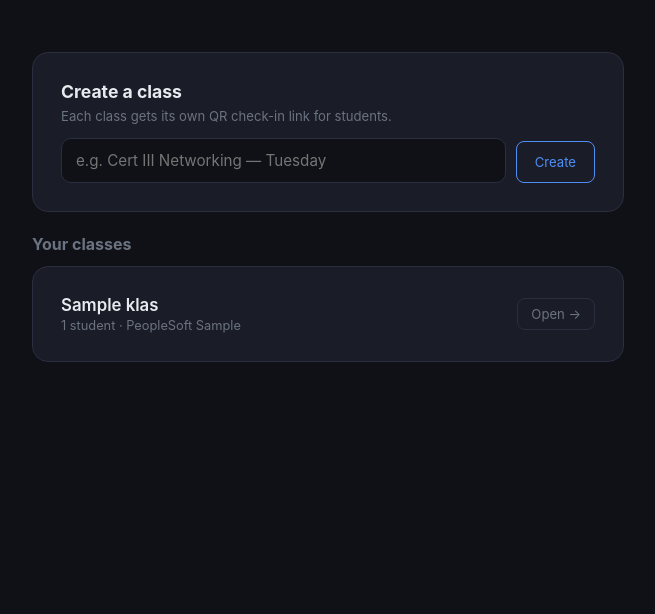
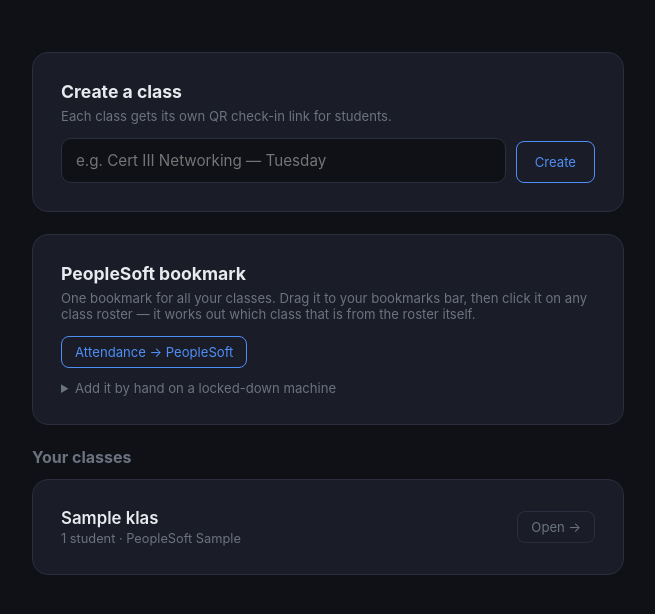
Before and after one commit to CapelaGames/Attendance, a Flask app: page / in a window 1280 px wide. Shown: the part 77-691 px from the top of the page, without its empty margins (312-967 px from the left). Run offline with Flask 3, Linux system fonts and the light colour scheme; a user stored in the database is signed in; tables that the repository leaves empty hold one stand-in row (values such as "Sample post"); some libraries are stand-ins or nearby versions.

Commit message:
One bookmark for every class, and choose the class yourself
Since the roster page announces its own CLASS_NBR there is no reason to carry
a bookmark per class. The dashboard now offers a single bookmark scoped to the
teacher: it reads the class number off whatever roster you run it on and
resolves that to the class linked to it. A roster belonging to no linked class
is refused with a message listing the links that do exist, rather than being
guessed at. Per-class bookmarks still work.

Linking is also no longer only trust-on-first-use. The class number can be set
or changed by hand on the sync page, a number already used by another class is
refused, and an automatic first link now announces itself in the summary
instead of happening silently. The summary and the popup both name which class
in the app the roster resolved to, so a wrong link is visible immediately.

```diff
--- a/app.py
+++ b/app.py
@@ -98,6 +98,9 @@ class Teacher(Base, UserMixin):
     email: Mapped[str] = mapped_column(String(255), unique=True, nullable=False)
     password_hash: Mapped[str] = mapped_column(String(255), nullable=False)
     is_admin: Mapped[bool] = mapped_column(Boolean, default=False, nullable=False)
+    # One bookmark for every class: the roster names its own PeopleSoft class,
+    # so this token resolves to whichever class is linked to it.
+    sync_token: Mapped[str | None] = mapped_column(String(32), unique=True)
     # New accounts start without PeopleSoft access; an admin turns it on.
     ps_upload_enabled: Mapped[bool] = mapped_column(Boolean, default=False, nullable=False)
     created_at: Mapped[datetime] = mapped_column(DateTime, default=datetime.utcnow)
@@ -182,7 +185,8 @@ def add_missing_columns() -> None:
              # Accounts predating this column keep PeopleSoft access; only
              # accounts created afterwards start disabled.
              'teacher': [('is_admin', 'BOOLEAN DEFAULT 0 NOT NULL'),
-                         ('ps_upload_enabled', 'BOOLEAN DEFAULT 1 NOT NULL')]}
+                         ('ps_upload_enabled', 'BOOLEAN DEFAULT 1 NOT NULL'),
+                         ('sync_token', 'VARCHAR(32)')]}
     insp = sa_inspect(engine)
     with engine.begin() as conn:
         for table, columns in added.items():
@@ -359,6 +363,32 @@ def ensure_sync_token(klass: Klass) -> str:
     return klass.sync_token
 
 
+def ensure_teacher_sync_token(teacher: Teacher) -> str:
+    if not teacher.sync_token:
+        teacher.sync_token = new_token()
+        SessionLocal.commit()
+    return teacher.sync_token
+
+
+def resolve_class(token: str, class_nbr: str) -> Klass | Teacher:
+    """For the one-bookmark-for-everything flow: which class is this roster?
+
+    Returns the Klass when the PeopleSoft class is linked to one, or the Teacher
+    when it isn't, so the caller can say what to do about it.
+    """
+    teacher = SessionLocal.scalar(select(Teacher).where(Teacher.sync_token == token))
+    if teacher is None:
+        abort(404)
+    if not teacher.ps_upload_enabled:
+        abort(403)
+    if not class_nbr:
+        return teacher
+    for klass in teacher.classes:
+        if klass.ps_class_nbr == class_nbr:
+            return klass
+    return teacher
+
+
 def add_names(klass: Klass, names: list[str]) -> list[str]:
     """Add de-duplicated names to a class. Returns names actually added."""
     existing = {s.name.strip().lower() for s in klass.students}
@@ -457,7 +487,13 @@ def logout():
 @login_required
 def dashboard():
     classes = sorted(current_user.classes, key=lambda k: k.name.lower())
-    return render_template('dashboard.html', classes=classes)
+    bookmarklet = None
+    if current_user.ps_upload_enabled:
+        bridge = url_for('sync_bridge_all',
+                         token=ensure_teacher_sync_token(current_user), _external=True)
+        bookmarklet = bookmarklet_for(bridge)
+    return render_template('dashboard.html', classes=classes, bookmarklet=bookmarklet,
+                           unlinked=[k for k in classes if not k.ps_class_nbr])
 
 
 @app.route('/classes', methods=['POST'])
@@ -813,7 +849,7 @@ PS_WORKCENTRE = PS_ORIGIN + '/psp/pdcmp/EMPLOYEE/SA/c/RX_MENU.RX_AT_WORKAREA.GBL
 @app.after_request
 def sync_cors(resp):
     """The bookmarklet runs on the TAFE origin, so these routes must allow it."""
-    if request.path.startswith('/api/sync/'):
+    if request.path.startswith(('/api/sync/', '/api/tsync/')):
         resp.headers['Access-Control-Allow-Origin'] = PS_ORIGIN
         resp.headers['Vary'] = 'Origin'
     return resp
@@ -831,7 +867,48 @@ def bookmarklet_for(bridge_url: str) -> str:
 def sync_bridge(token):
     """Same-origin helper window the bookmarklet talks to over postMessage."""
     get_class_by_sync_token(token)
-    return render_template('bridge.html', token=token, ps_origin=PS_ORIGIN)
+    return render_template('bridge.html', api_base=f'/api/sync/{token}',
+                           ps_origin=PS_ORIGIN)
+
+
+@app.route('/sync/t/<token>/bridge')
+def sync_bridge_all(token):
+    """The all-classes bookmark: the roster tells us which class it is."""
+    resolve_class(token, '')
+    return render_template('bridge.html', api_base=f'/api/tsync/{token}',
+                           ps_origin=PS_ORIGIN)
+
+
+def no_class_linked(teacher: Teacher, class_nbr: str):
+    linked = [f'{k.ps_class_nbr} → {k.name}' for k in teacher.classes if k.ps_class_nbr]
+    detail = ('Linked so far: ' + '; '.join(linked)) if linked else \
+             'None of your classes are linked yet.'
+    return jsonify({
+        'ok': False, 'mismatch': True,
+        'message': (f'No class in your attendance app is linked to PeopleSoft class '
+                    f'{class_nbr or "(unknown)"}. Open the right class, go to its '
+                    f'PeopleSoft page, and link it. {detail}'),
+    }), 409
+
+
+@app.route('/api/tsync/<token>/roster', methods=['POST'])
+@csrf.exempt
+def api_tsync_roster(token):
+    body = request.get_json(force=True, silent=True) or {}
+    class_nbr = str(body.get('class_nbr') or '').strip()
+    found = resolve_class(token, class_nbr)
+    if isinstance(found, Teacher):
+        return no_class_linked(found, class_nbr)
+    return sync_roster(found, body)
+
+
+@app.route('/api/tsync/<token>/present')
+def api_tsync_present(token):
+    class_nbr = str(request.args.get('class_nbr') or '').strip()
+    found = resolve_class(token, class_nbr)
+    if isinstance(found, Teacher):
+        return no_class_linked(found, class_nbr)
+    return sync_present(found)
 
 
 @app.route('/classes/<int:class_id>/sync')
@@ -858,6 +935,28 @@ def sync_page(class_id):
         present_no_id=[s.name for s in students if s.id in marked and not s.emplid])
 
 
+@app.route('/classes/<int:class_id>/link-peoplesoft', methods=['POST'])
+@login_required
+def link_peoplesoft(class_id):
+    """Set the PeopleSoft class deliberately, rather than trusting the first run."""
+    klass = get_owned_class(class_id)
+    nbr = (request.form.get('class_nbr') or '').strip()
+    if not nbr.isalnum() or len(nbr) > 20:
+        flash('Enter the PeopleSoft class number, e.g. 58612.', 'warn')
+    else:
+        clash = SessionLocal.scalar(
+            select(Klass).where(Klass.teacher_id == current_user.id,
+                                Klass.ps_class_nbr == nbr, Klass.id != klass.id))
+        if clash is not None:
+            flash(f'Class {nbr} is already linked to {clash.name}.', 'warn')
+        else:
+            klass.ps_class_nbr = nbr
+            klass.ps_label = None
+            SessionLocal.commit()
+            flash(f'Linked to PeopleSoft class {nbr}.', 'ok')
+    return redirect(url_for('sync_page', class_id=class_id))
+
+
 @app.route('/classes/<int:class_id>/unlink-peoplesoft', methods=['POST'])
 @login_required
 def unlink_peoplesoft(class_id):
@@ -870,21 +969,18 @@ def unlink_peoplesoft(class_id):
     return redirect(url_for('sync_page', class_id=class_id))
 
 
-@app.route('/api/sync/<token>/roster', methods=['POST'])
-@csrf.exempt
-def api_sync_roster(token):
+def sync_roster(klass: Klass, body: dict):
     """Learn EMPLID -> student from the roster grid the bookmarklet scraped."""
-    klass = get_class_by_sync_token(token)
-    body = request.get_json(force=True, silent=True) or {}
-
     # Refuse to touch a roster belonging to a different PeopleSoft class: a
     # student enrolled in two of them would otherwise be marked on the wrong one.
     class_nbr = str(body.get('class_nbr') or '').strip()
+    linked_now = None
     if class_nbr:
         if not klass.ps_class_nbr:
             klass.ps_class_nbr = class_nbr
             klass.ps_label = (str(body.get('label') or '').strip() or None)
             SessionLocal.commit()
+            linked_now = class_nbr
         elif klass.ps_class_nbr != class_nbr:
             return jsonify({
                 'ok': False, 'mismatch': True,
@@ -909,14 +1005,19 @@ def api_sync_roster(token):
         elif student.emplid != emplid:
             conflicts.append(student.name)
     SessionLocal.commit()
-    return jsonify({'ok': True, 'learned': learned,
-                    'unknown': unknown, 'conflicts': conflicts})
+    return jsonify({'ok': True, 'learned': learned, 'unknown': unknown,
+                    'conflicts': conflicts, 'linked_now': linked_now})
 
 
-@app.route('/api/sync/<token>/present')
-def api_sync_present(token):
+@app.route('/api/sync/<token>/roster', methods=['POST'])
+@csrf.exempt
+def api_sync_roster(token):
+    klass = get_class_by_sync_token(token)
+    return sync_roster(klass, request.get_json(force=True, silent=True) or {})
+
+
+def sync_present(klass: Klass):
     """The EMPLIDs marked present on a given day."""
-    klass = get_class_by_sync_token(token)
     try:
         day = date.fromisoformat(request.args.get('date', ''))
     except ValueError:
@@ -926,7 +1027,12 @@ def api_sync_present(token):
     emplids = [s.emplid for s in klass.students if s.id in marked and s.emplid]
     missing = [s.name for s in sorted_students(klass) if s.id in marked and not s.emplid]
     return jsonify({'date': day.isoformat(), 'emplids': emplids,
-                    'missing_emplid': missing})
+                    'missing_emplid': missing, 'klass': klass.name})
+
+
+@app.route('/api/sync/<token>/present')
+def api_sync_present(token):
+    return sync_present(get_class_by_sync_token(token))
 
 
 if __name__ == '__main__':
--- a/static/ps_sync.js
+++ b/static/ps_sync.js
@@ -240,7 +240,11 @@
 
   function noteFrom(msg) {
     var learn = msg.learn || {};
-    var note = '';
+    var note = msg.klass ? ('Attendance app class: ' + msg.klass + '.\n') : '';
+    if (learn.linked_now) {
+      note += 'This class is now linked to PeopleSoft class ' + learn.linked_now +
+        '. Check that is the right one — it will refuse other rosters from now on.\n';
+    }
     if (learn.unknown && learn.unknown.length) {
       note += learn.unknown.length + ' student(s) on this roster are not in your app.';
     }
--- a/templates/dashboard.html
+++ b/templates/dashboard.html
@@ -38,6 +38,36 @@
     </form>
   </div>
 
+  {% if bookmarklet %}
+  <div class="card-panel" style="margin-bottom: 22px;">
+    <h2 style="font-size: 1.1rem; margin-bottom: 6px;">PeopleSoft bookmark</h2>
+    <p style="font-size: .82rem; color: var(--muted); margin-bottom: 14px;">
+      One bookmark for all your classes. Drag it to your bookmarks bar, then click it on any
+      class roster — it works out which class that is from the roster itself.
+    </p>
+    <p style="margin-bottom: 12px;">
+      <a href="{{ bookmarklet }}" class="btn primary" style="text-decoration:none;"
+         onclick="alert('Drag this to your bookmarks bar rather than clicking it here.'); return false;"
+        >Attendance → PeopleSoft</a>
+    </p>
+    {% if unlinked %}
+      <p style="font-size: .82rem; color: var(--muted);">
+        For it to know where a roster belongs, each class needs linking once —
+        open the class, then <b>PeopleSoft</b>. Not linked yet:
+        {% for k in unlinked %}<a href="{{ url_for('sync_page', class_id=k.id) }}"
+          >{{ k.name }}</a>{{ ', ' if not loop.last }}{% endfor %}.
+      </p>
+    {% endif %}
+    <details style="margin-top: 10px;">
+      <summary style="cursor:pointer; font-size:.82rem; color: var(--muted);">
+        Add it by hand on a locked-down machine
+      </summary>
+      <textarea readonly rows="3" onclick="this.select()" style="width:100%; margin-top:8px;
+                font-family:monospace; font-size:.7rem;">{{ bookmarklet }}</textarea>
+    </details>
+  </div>
+  {% endif %}
+
   <h2 style="font-size: 1rem; color: var(--muted); margin-bottom: 12px;">Your classes</h2>
   {% if classes %}
     {% for k in classes %}
```
Also changed, not shown: templates/bridge.html (+10 -4 lines), templates/sync.html (+24 -4 lines).
